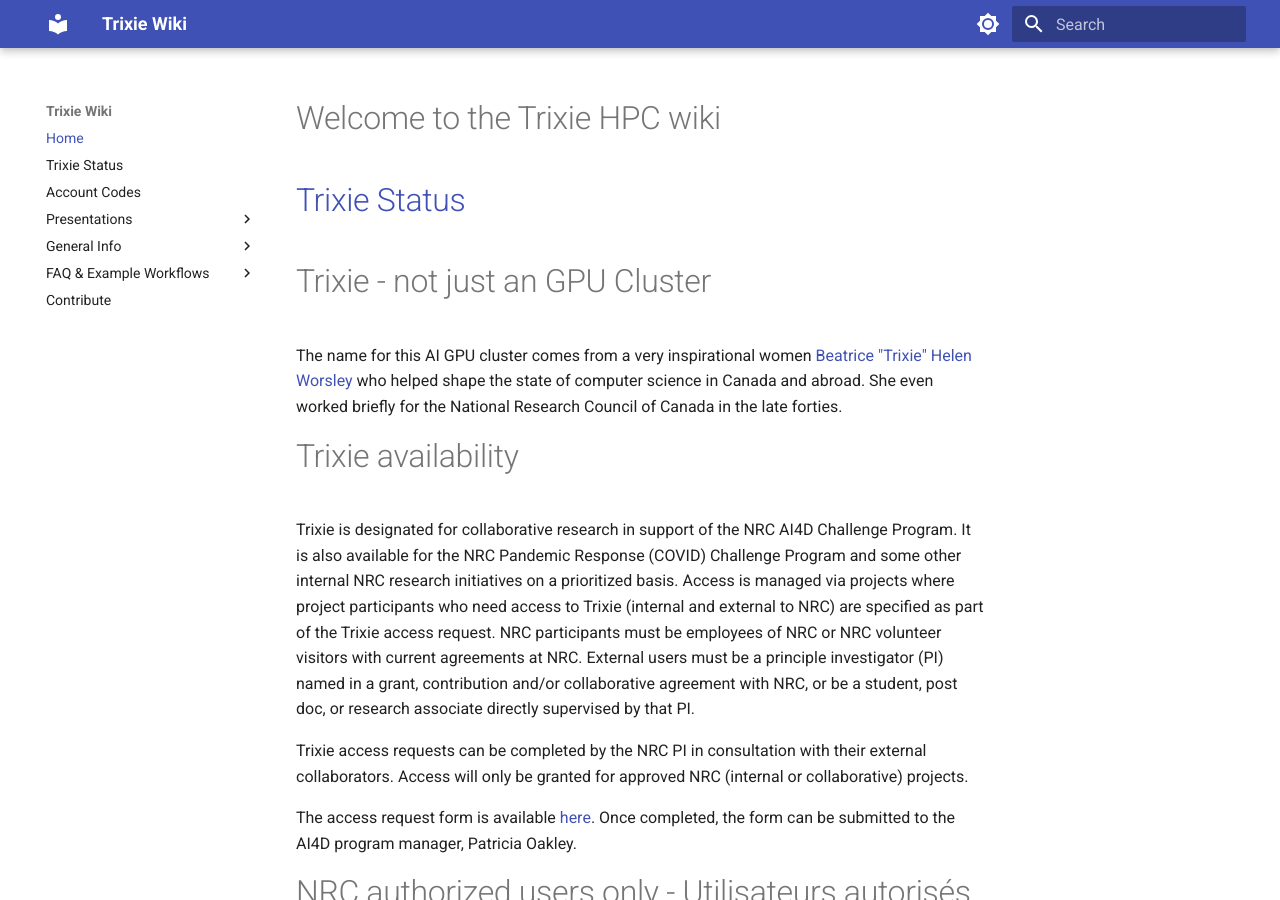
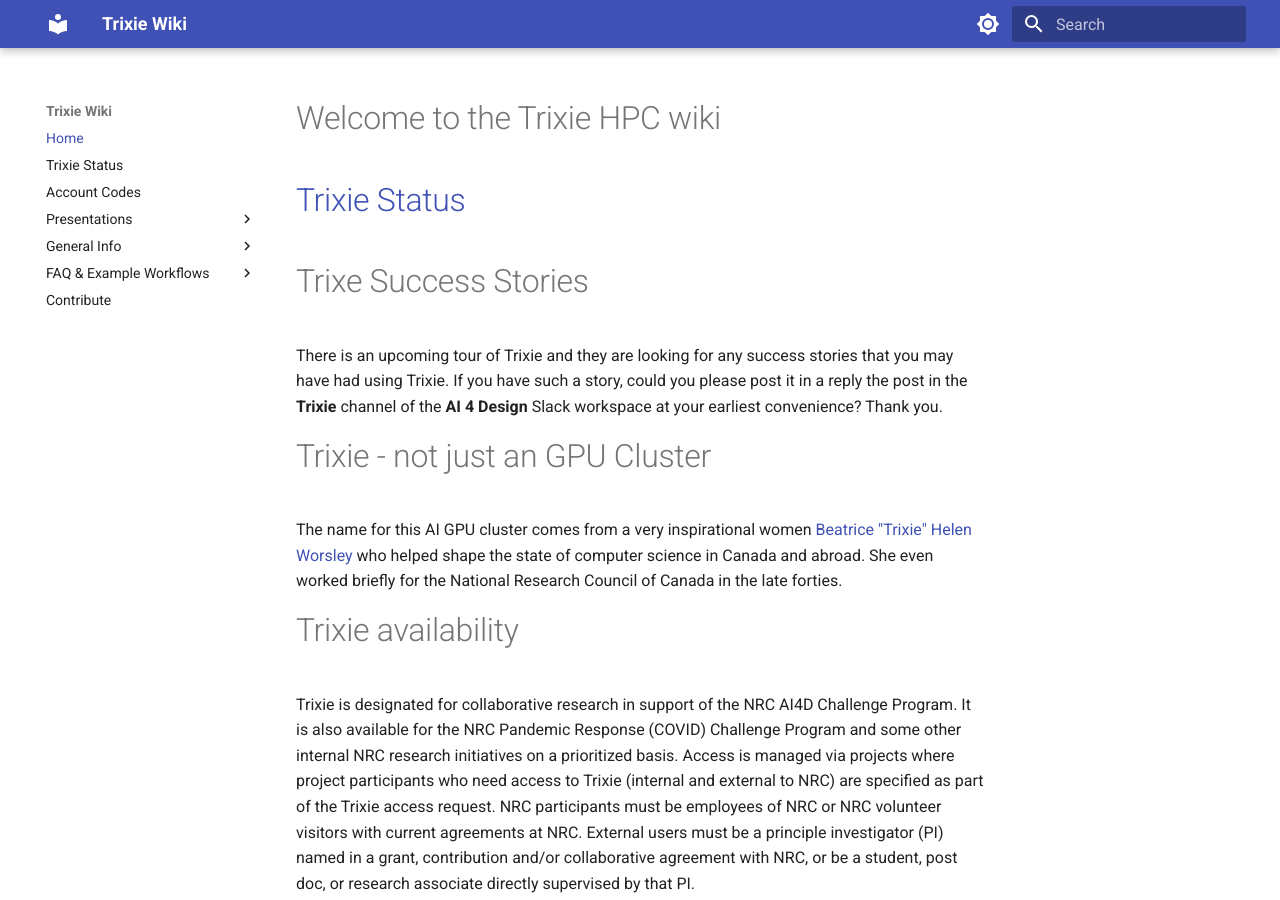
Before and after one commit to ai4d-iasc/trixie, an MkDocs documentation site: the page built from docs/index.md, in a window 1280 px wide and 900 px high. Built offline with MkDocs 1.6.1 and Material for MkDocs 9.7.7, drawn with Linux system fonts in a browser that asks for light colours.

Commit message:
Docs: Added success stories to home page

```diff
--- a/docs/index.md
+++ b/docs/index.md
@@ -1,6 +1,10 @@
 # Welcome to the Trixie HPC wiki
 
 # [Trixie Status](Trixie-Status.md)
+
+# Trixe Success Stories
+
+There is an upcoming tour of Trixie and they are looking for any success stories that you may have had using Trixie. If you have such a story, could you please post it in a reply the post in the **Trixie** channel of the **AI 4 Design** Slack workspace at your earliest convenience? Thank you.
 
 # Trixie - not just an GPU Cluster
 
```
